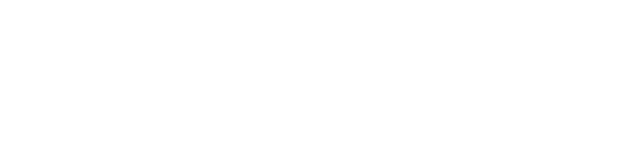
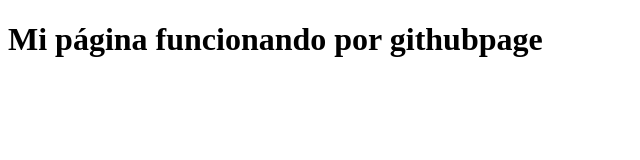
Before and after one commit to estefaniasal/eliminar_por_favor, a plain HTML site: page index.html in a window 1280 px wide. Shown: the whole page, without its empty margins (0-640 px from the left). Drawn offline with Linux system fonts and the light colour scheme.

Commit message:
modifique el index

```diff
--- a/index.html
+++ b/index.html
@@ -4,11 +4,11 @@
 <head>
     <meta charset="UTF-8">
     <meta name="viewport" content="width=device-width, initial-scale=1.0">
-    <title>Document</title>
+    <title>Github pages</title>
 </head>
 
 <body>
-
+    <h1>Mi página funcionando por githubpage</h1>
 </body>
 
 </html>
```
